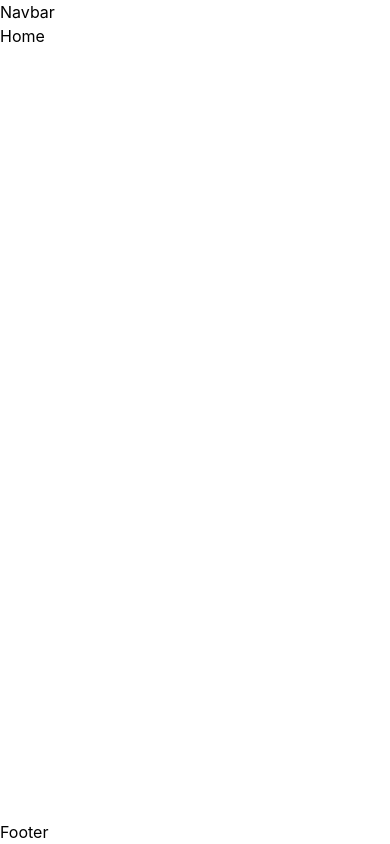
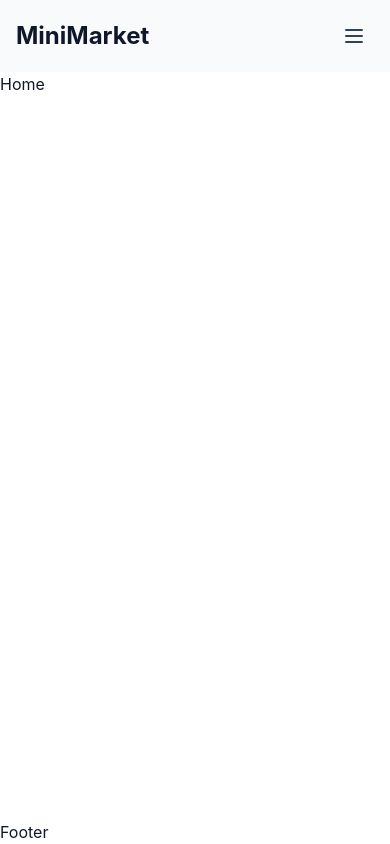
Before and after one commit to Juliancito1/ProductosReact-c12, a React (Vite) app: page / in a window 390 px wide. Built offline with nearby package versions, Linux system fonts and the light colour scheme.

Commit message:
se realizo el navbar responsive

```diff
--- a/src/components/Navbar.tsx
+++ b/src/components/Navbar.tsx
@@ -1,5 +1,84 @@
+import { useState } from "react";
+import { NavLink } from "react-router";
+
 export const Navbar = () => {
+  const [isMenuOpen, setIsMenuOpen] = useState(false);
+
   return (
-    <div>Navbar</div>
-  )
-}
+    <header className="bg-slate-50">
+      <nav className="relative flex items-center justify-between p-4">
+        <div className="shrink-0">
+          <h1 className="text-2xl font-bold text-slate-900 ">MiniMarket</h1>
+        </div>
+        <button
+          type="button"
+          className="inline-flex items-center justify-center rounded-md p-2 text-slate-700 hover:bg-slate-200 focus:outline-none focus:ring-2 focus:ring-blue-500 lg:hidden"
+          aria-label={isMenuOpen ? "Cerrar menú" : "Abrir menú"}
+          aria-expanded={isMenuOpen}
+          aria-controls="navbar-menu"
+          onClick={() => setIsMenuOpen((open) => !open)}
+        >
+          <svg
+            className="h-6 w-6"
+            fill="none"
+            viewBox="0 0 24 24"
+            stroke="currentColor"
+            aria-hidden="true"
+          >
+            {isMenuOpen ? (
+              <path
+                strokeLinecap="round"
+                strokeLinejoin="round"
+                strokeWidth={2}
+                d="M6 18 18 6M6 6l12 12"
+              />
+            ) : (
+              <path
+                strokeLinecap="round"
+                strokeLinejoin="round"
+                strokeWidth={2}
+                d="M4 6h16M4 12h16M4 18h16"
+              />
+            )}
+          </svg>
+        </button>
+        <div
+          id="navbar-menu"
+          className={`${isMenuOpen ? "flex" : "hidden"} absolute left-0 top-full z-10 w-full flex-col gap-4 bg-slate-50 p-4 shadow-md lg:static lg:flex lg:w-auto lg:flex-row lg:items-center lg:gap-4 lg:bg-transparent lg:p-0 lg:shadow-none`}
+        >
+          <button
+            type="button"
+            className={`
+        relative inline-flex h-7 w-14 items-center rounded-full
+        transition-colors duration-300 focus:outline-none cursor-pointer
+
+      `}
+          >
+            {/* Círculo deslizante */}
+            <span
+              className={`
+          inline-block h-5 w-5 rounded-full bg-white shadow-md
+          transition-transform duration-300
+
+        `}
+            />
+          </button>
+          <NavLink
+            className="border-b-2 w-max border-b-blue-500 text-blue-600"
+            to="/"
+            onClick={() => setIsMenuOpen(false)}
+          >
+            Inicio
+          </NavLink>
+          <NavLink
+            className="hover:border-b-2 w-max border-btransparent hover:border-b-blue-500 hover:text-blue-600"
+            to="/login"
+            onClick={() => setIsMenuOpen(false)}
+          >
+            Iniciar Sesión
+          </NavLink>
+        </div>
+      </nav>
+    </header>
+  );
+};
--- a/src/index.css
+++ b/src/index.css
@@ -1 +1,11 @@
-@import "tailwindcss"
+@import "tailwindcss";
+
+@custom-variant dark (&:where(.dark, .dark *));
+
+body {
+  @apply bg-white text-slate-900 transition-colors;
+}
+
+.dark body {
+  @apply bg-[#0B1220] text-slate-100;
+}
```
